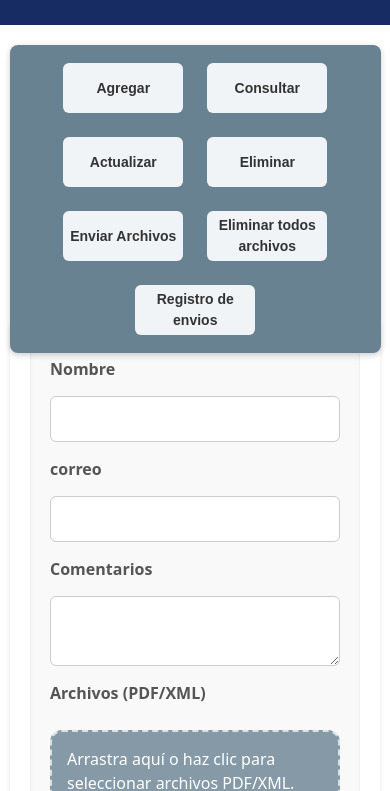
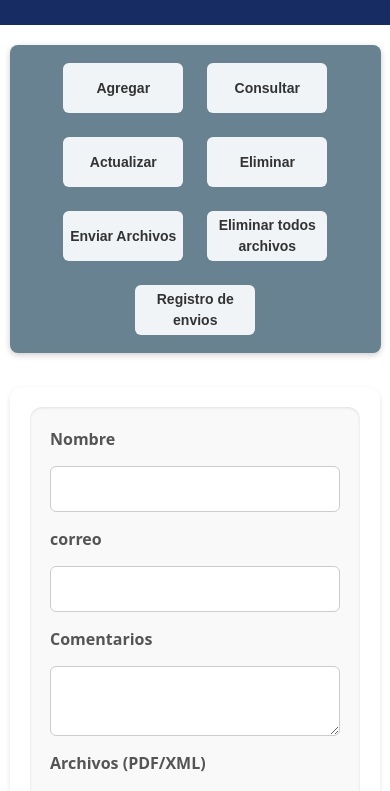
Before and after one commit to DanielCardenas199602/Proyecto_appCrud, a website: page public/index.html in a window 390 px wide. Shown: the part 55-846 px from the top of the page. Drawn offline with nearby package versions, Linux system fonts and the light colour scheme.

Commit message:
fix margin responsive

```diff
--- a/public/responsive.css
+++ b/public/responsive.css
@@ -242,7 +242,7 @@
         width: 100%;
         max-width: 370px;
         height: auto;
-        margin-top: 210px; /* espacio debajo del menú fijo */
+        margin-top: 280px; /* espacio debajo del menú fijo */
     }
 
     .Area_de_botones {
```
